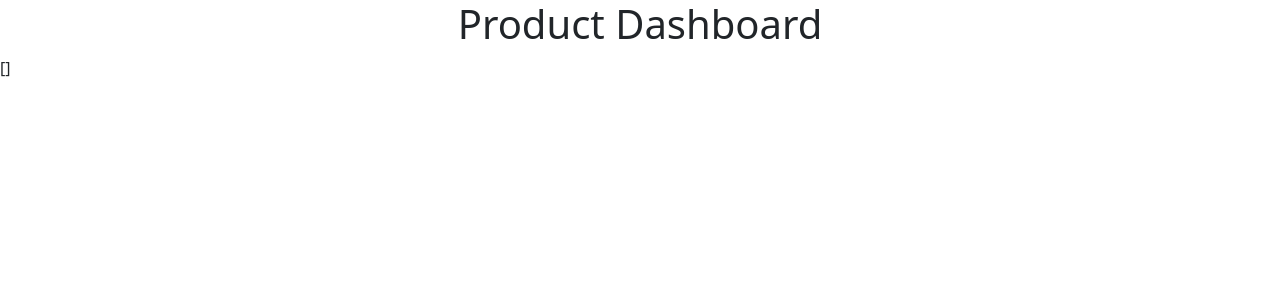
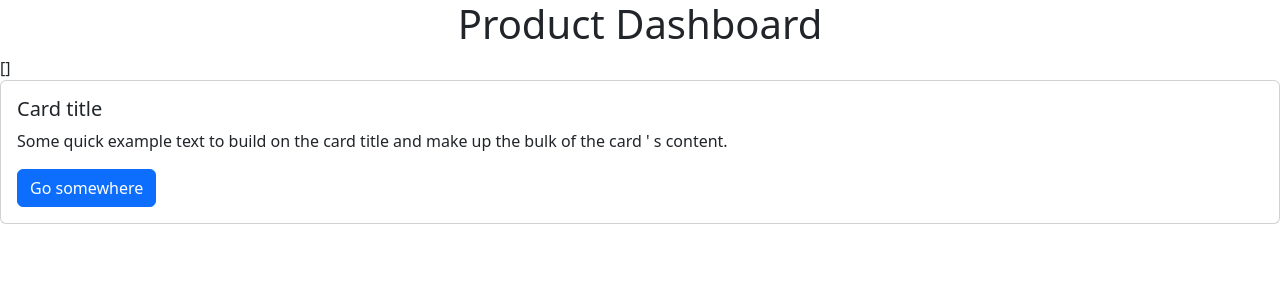
Before and after one commit to urmila1907/learning-redux, a React (Vite) app: page / in a window 1280 px wide. Shown: the top 300 px of the page. Built offline with nearby package versions, Linux system fonts and the light colour scheme; no server answers.

Commit message:
creating productCard

```diff
--- a/src/components/Product/Product.jsx
+++ b/src/components/Product/Product.jsx
@@ -1,3 +1,4 @@
+import ProductCard from "../ProductCard/ProductCard";
 import "./product.scss"
 import { useState,useEffect } from "react";
 
@@ -14,8 +15,7 @@ const Product = () => {
     <div className="main-box">
       <h1 className="title">Product Dashboard</h1>
       {JSON.stringify(products)}
-
-
+      <ProductCard/>
     </div>
   );
 }
--- /dev/null
+++ b/src/components/ProductCard/ProductCard.jsx
@@ -0,0 +1,21 @@
+const ProductCard = () => {
+  return (
+    <>
+      <div className="card">
+        {/* <img src="..." className="card-img-top" alt="..." /> */}
+        <div className="card-body">
+          <h5 className="card-title">Card title</h5>
+          <p className="card-text">
+            Some quick example text to build on the card title and make up the
+            bulk of the card &apos; s content.
+          </p>
+          <a href="#" className="btn btn-primary">
+            Go somewhere
+          </a>
+        </div>
+      </div>
+    </>
+  );
+};
+
+export default ProductCard;
```
Also changed, not shown: src/components/ProductCard/productCard.scss (added).
